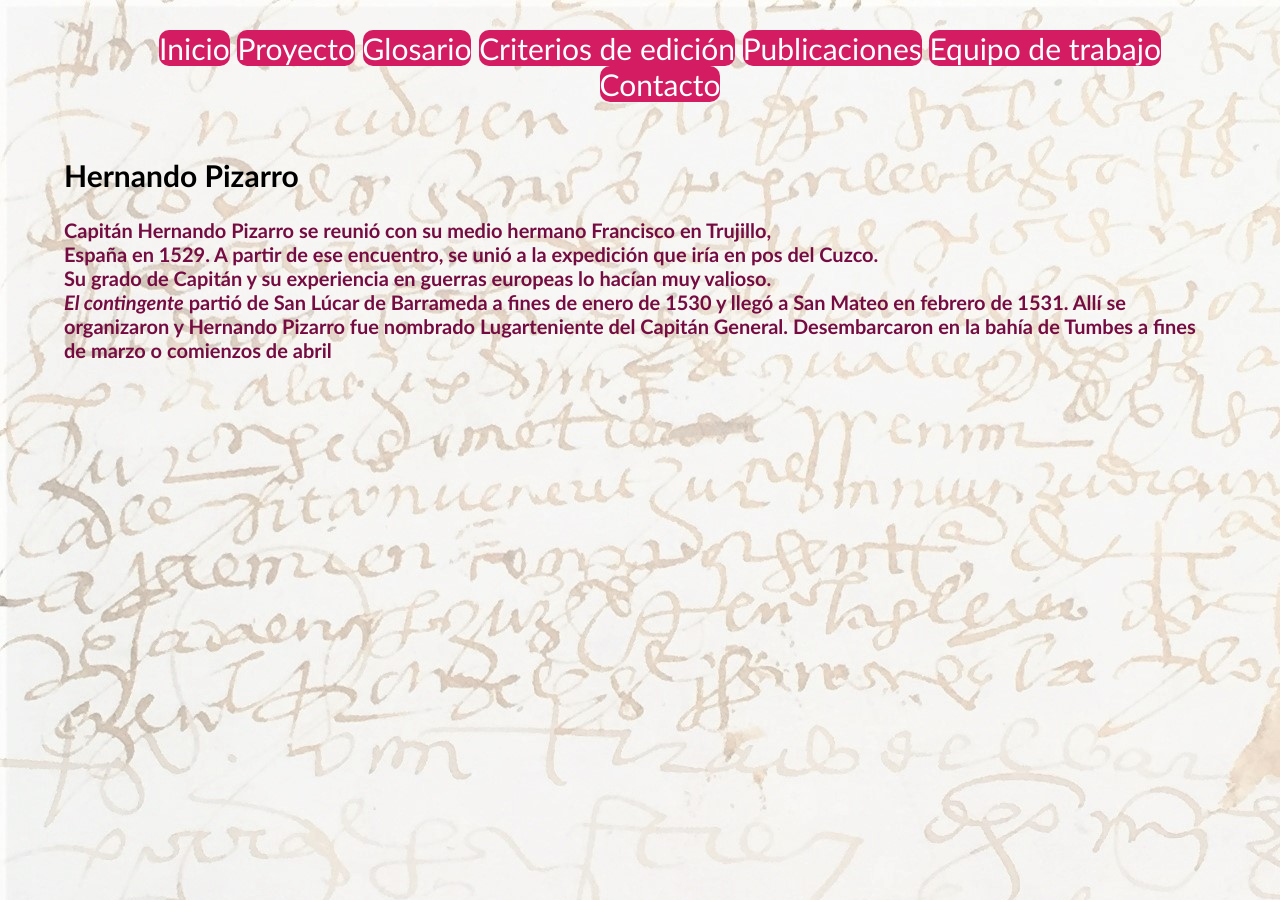
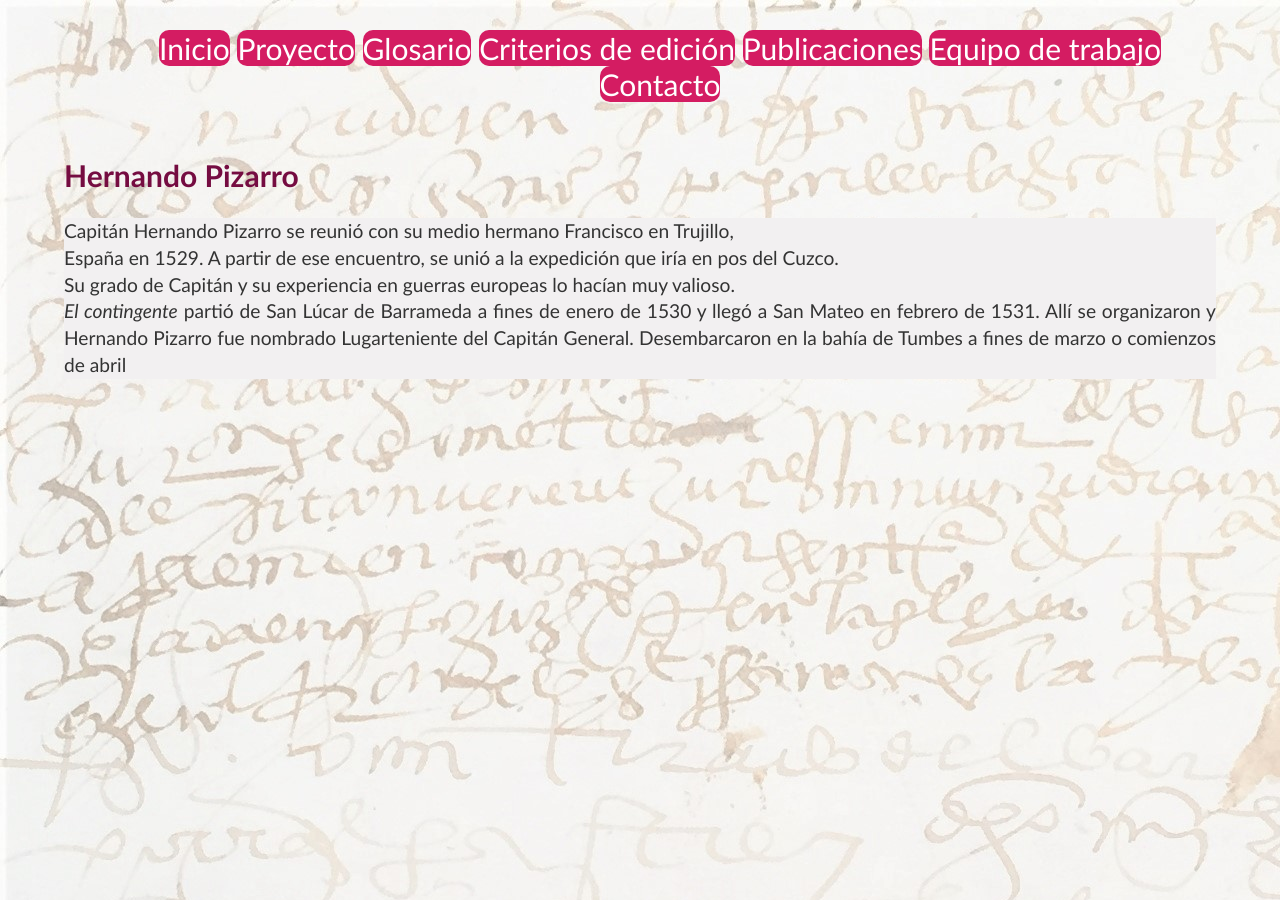
Before and after one commit to glosascroniquenses/glosascroniquenses.github.io, a Jekyll site: the page built from intro/Hernando Pizarro.html, in a window 1280 px wide. Built offline with Jekyll 4.4.1, drawn with Linux system fonts in a browser that asks for light colours.

Commit message:
Update intro.html

```diff
--- a/_layouts/intro.html
+++ b/_layouts/intro.html
@@ -3,6 +3,6 @@ layout: default
 ---
 <article>
     <header>
-    <h1><a href="/autores/{{ page.data }} style="color:#750C41;" >{{ page.title }}</a><h1>
+    <h1><a href="/autores/{{ page.data }}" style="color:#750C41;" >{{ page.title }}</a><h1>
     </header>
-    <h2>{{ content }}</h2>
+    <p>{{ content }}</p>
```
